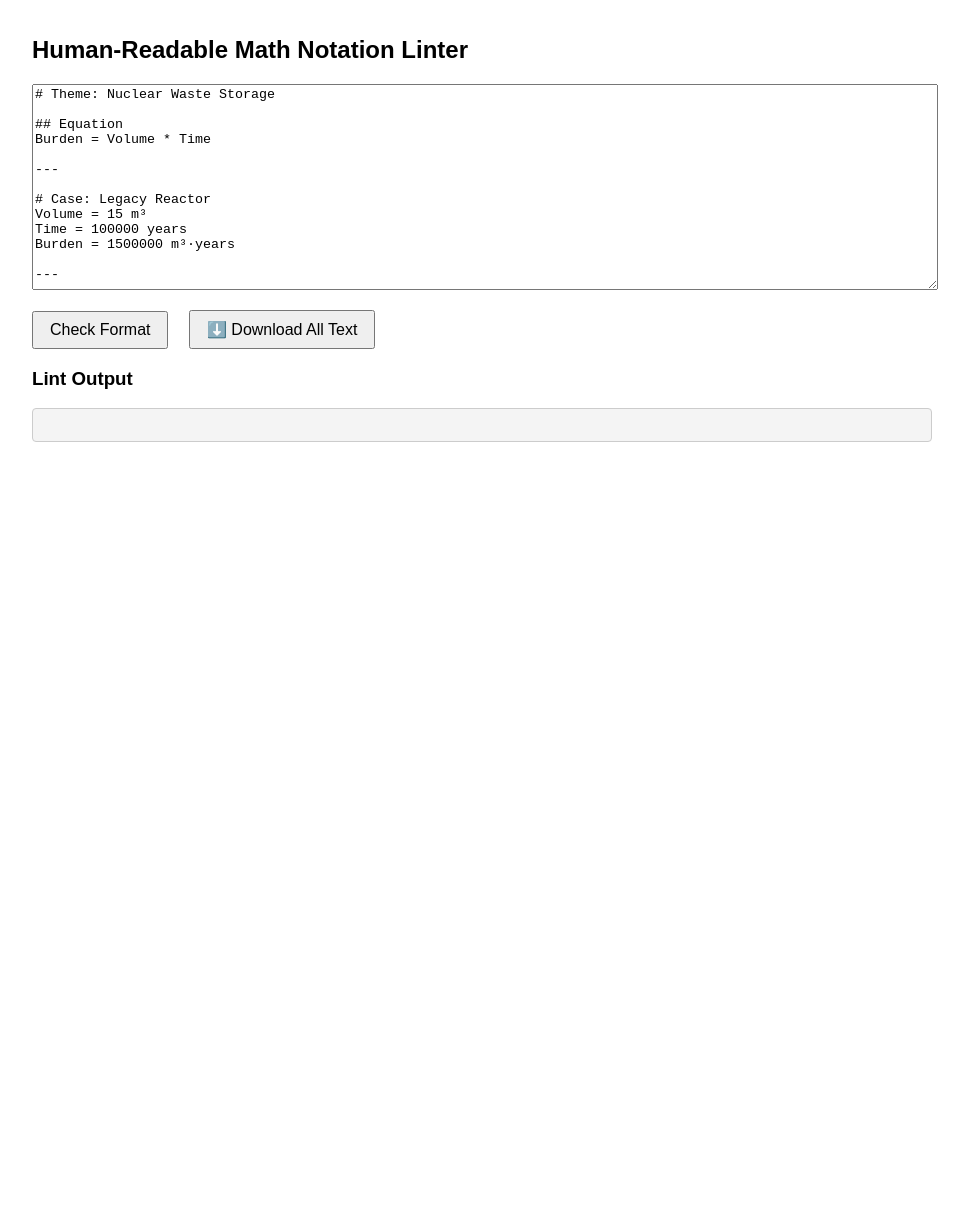
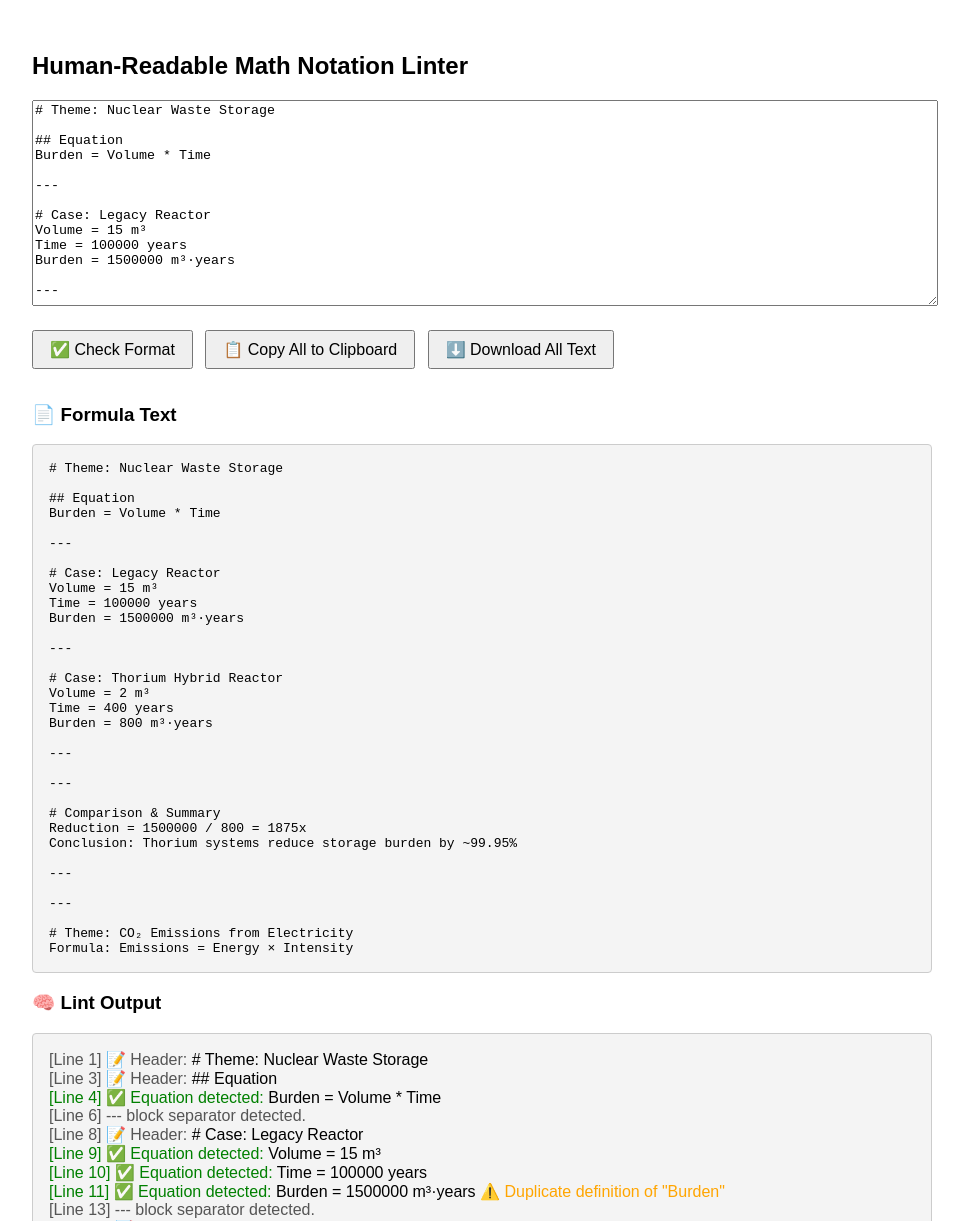
Before and after one commit to fAIrconcept/dialog_with_data, a plain HTML site: page docs/HumanReadableMathNotation.html in a window 1280 px wide. Shown: the top 1221 px of the page, without its empty margins (158-1127 px from the left). Before the commit the page ends 800 px from the top, so only its background shows below. Drawn offline with Linux system fonts and the light colour scheme.

Commit message:
Update HumanReadableMathNotation.html

```diff
--- a/docs/HumanReadableMathNotation.html
+++ b/docs/HumanReadableMathNotation.html
@@ -5,14 +5,38 @@
   <meta name="viewport" content="width=device-width, initial-scale=1.0"/>
   <title>HRMN Lint Checker Prototype</title>
   <style>
-    body { font-family: sans-serif; padding: 1rem; max-width: 900px; margin: auto; }
-    textarea { width: 100%; height: 200px; font-family: monospace; margin-bottom: 1rem; }
-    pre, .output-wrapper { background: #f4f4f4; padding: 1rem; white-space: pre-wrap; border: 1px solid #ccc; border-radius: 4px; user-select: text; }
+    body {
+      font-family: sans-serif;
+      padding: 2rem;
+      max-width: 900px;
+      margin: auto;
+    }
+
+    textarea {
+      width: 100%;
+      height: 200px;
+      font-family: monospace;
+      margin-bottom: 1rem;
+    }
+
+    pre, .output-wrapper {
+      background: #f4f4f4;
+      padding: 1rem;
+      white-space: pre-wrap;
+      border: 1px solid #ccc;
+      border-radius: 4px;
+      user-select: text;
+    }
+
     .error { color: red; font-weight: bold; }
     .valid { color: green; }
     .info { color: #555; }
     .warn { color: orange; }
-    button { margin-right: 1rem; padding: 0.5rem 1rem; font-size: 1rem; }
+    button {
+      margin: 0.25rem 0.5rem 1rem 0;
+      padding: 0.5rem 1rem;
+      font-size: 1rem;
+    }
   </style>
 </head>
 <body>
@@ -20,12 +44,18 @@
 
   <textarea id="input" placeholder="Enter HRMN text here..."></textarea>
   <div>
-    <button onclick="lintText()">Check Format</button>
+    <button onclick="lintText()">✅ Check Format</button>
+    <button onclick="copyAllToClipboard()">📋 Copy All to Clipboard</button>
     <button onclick="downloadAll()">⬇️ Download All Text</button>
   </div>
 
-  <h3>Lint Output</h3>
-  <div id="output" class="output-wrapper"></div>
+  <div id="copyArea">
+    <h3>📄 Formula Text</h3>
+    <pre id="formulaBlock" class="output-wrapper"></pre>
+
+    <h3>🧠 Lint Output</h3>
+    <div id="output" class="output-wrapper"></div>
+  </div>
 
   <script>
     const defaultText = `# Theme: Nuclear Waste Storage
@@ -64,10 +94,13 @@ Formula: Emissions = Energy × Intensity`;
 
     window.onload = () => {
       document.getElementById("input").value = defaultText;
+      lintText(); // auto-lint on load
     };
 
     function lintText() {
       const text = document.getElementById("input").value;
+      document.getElementById("formulaBlock").textContent = text;
+
       const lines = text.split(/\n/);
       const output = [];
       const definedVars = new Set();
@@ -84,7 +117,7 @@ Formula: Emissions = Energy × Intensity`;
           blockCount++;
           output.push(`<span class="info">[${lineNum}] --- block separator detected.</span>`);
         } else if (trimmed === "") {
-          // ignore empty
+          // skip empty
         } else if (trimmed.includes("=")) {
           const parts = trimmed.split("=");
           const lhs = parts[0]?.trim();
@@ -131,11 +164,23 @@ Formula: Emissions = Energy × Intensity`;
       document.getElementById("output").innerHTML = output.join("\n");
     }
 
+    function copyAllToClipboard() {
+      const formula = document.getElementById("formulaBlock").textContent;
+      const output = document.getElementById("output").innerText;
+
+      const combined = `=== Formula Text ===\n\n${formula}\n\n=== Lint Output ===\n\n${output}`;
+      navigator.clipboard.writeText(combined).then(() => {
+        alert("✅ Full content copied to clipboard.");
+      }).catch(err => {
+        alert("❌ Failed to copy: " + err);
+      });
+    }
+
     function downloadAll() {
-      const formulaText = document.getElementById("input").value;
-      const lintText = document.getElementById("output").innerText;
+      const formula = document.getElementById("formulaBlock").textContent;
+      const output = document.getElementById("output").innerText;
 
-      const blob = new Blob([`=== Formula ===\n\n${formulaText}\n\n=== Lint Log ===\n\n${lintText}`], { type: "text/plain" });
+      const blob = new Blob([`=== Formula Text ===\n\n${formula}\n\n=== Lint Output ===\n\n${output}`], { type: "text/plain" });
       const url = URL.createObjectURL(blob);
       const a = document.createElement("a");
       a.href = url;
```
